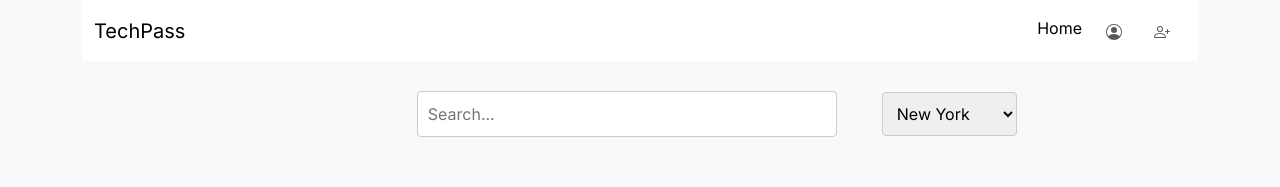
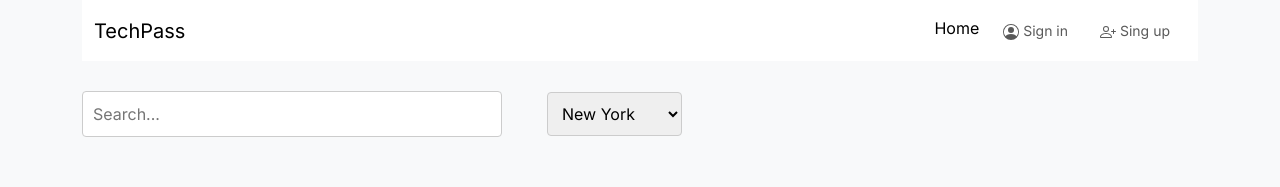
Before and after one commit to mobidev-attachees/techpass, a Next.js app: page / in a window 1280 px wide. Shown: the top 187 px of the page. Built offline with nearby package versions, Linux system fonts and the light colour scheme; no server answers; the database is empty; grey boxes are pictures that could not be loaded.

Commit message:
update package.json

```diff
--- a/src/app/page.js
+++ b/src/app/page.js
@@ -108,20 +108,19 @@ export default function Home() {
                 <a className="nav-link active" aria-current="page" href="/">Home</a>
               </li>
               <li className="nav-item">
-              <button type="button" data-mdb-button-init="" data-mdb-ripple-init="" class="btn btn-outline-secondary btn-rounded  ripple-surface-dark  m-0 border-0 btn-sm" data-mdb-ripple-color="dark" data-mdb-button-initialized="true" aria-pressed="false"><a className="nav-link link" href="/login">
+              <button type="button" data-mdb-button-init="" data-mdb-ripple-init="" class="btn btn-outline-secondary btn-rounded  ripple-surface-dark  m-0 border-0 btn-sm" data-mdb-ripple-color="dark" data-mdb-button-initialized="true" aria-pressed="false">
+              <a className="nav-link link" href="/login">
                 <svg xmlns="http://www.w3.org/2000/svg" width="16" height="16" fill="currentColor" class="bi bi-person-circle" viewBox="0 0 16 16">
                 <path d="M11 6a3 3 0 1 1-6 0 3 3 0 0 1 6 0"/>
                 <path fill-rule="evenodd" d="M0 8a8 8 0 1 1 16 0A8 8 0 0 1 0 8m8-7a7 7 0 0 0-5.468 11.37C3.242 11.226 4.805 10 8 10s4.757 1.225 5.468 2.37A7 7 0 0 0 8 1"/>
-              </svg>
-
-
+              </svg> Sign in
                 </a></button>
 
               </li>
               <li className="nav-item">
               <button type="button" data-mdb-button-init="" data-mdb-ripple-init="" class="btn btn-outline-secondary btn-rounded  ripple-surface-dark  m-0 border-0 btn-sm" data-mdb-ripple-color="dark" data-mdb-button-initialized="true" aria-pressed="false"><a className="nav-link" href="/register"><svg xmlns="http://www.w3.org/2000/svg" width="16" height="16" fill="currentColor" class="bi bi-person-plus" viewBox="0 0 16 16">
                 <path d="M6 8a3 3 0 1 0 0-6 3 3 0 0 0 0 6m2-3a2 2 0 1 1-4 0 2 2 0 0 1 4 0m4 8c0 1-1 1-1 1H1s-1 0-1-1 1-4 6-4 6 3 6 4m-1-.004c-.001-.246-.154-.986-.832-1.664C9.516 10.68 8.289 10 6 10s-3.516.68-4.168 1.332c-.678.678-.83 1.418-.832 1.664z"/>
-                <path fill-rule="evenodd" d="M13.5 5a.5.5 0 0 1 .5.5V7h1.5a.5.5 0 0 1 0 1H14v1.5a.5.5 0 0 1-1 0V8h-1.5a.5.5 0 0 1 0-1H13V5.5a.5.5 0 0 1 .5-.5"/></svg></a></button>
+                <path fill-rule="evenodd" d="M13.5 5a.5.5 0 0 1 .5.5V7h1.5a.5.5 0 0 1 0 1H14v1.5a.5.5 0 0 1-1 0V8h-1.5a.5.5 0 0 1 0-1H13V5.5a.5.5 0 0 1 .5-.5"/></svg> Sing up</a></button>
               </li>
             </ul>
 
@@ -130,7 +129,7 @@ export default function Home() {
       </nav>
       <main>
        {/* Search Bar */}
-       <div style={{ display: 'flex', justifyContent: 'space-between', alignItems: 'center', marginBottom: '50px', maxWidth: '600px', width: '100%', marginLeft:'30%', marginTop: '30px'}}>
+       <div style={{ display: 'flex', justifyContent: 'space-between', alignItems: 'center', marginBottom: '50px', maxWidth: '600px', width: '100%',  marginTop: '30px'}}>
           <input type="text" placeholder="Search..." style={{ flex: '1', padding: '10px', borderRadius: '4px', marginRight: '0px', border: '1px solid #ccc', maxWidth: '70%' }} />
           <select name="cities" style={{ padding: '10px', borderRadius: '4px', border: '1px solid #ccc', maxWidth: '28%' }}>
             <option value="newyork">New York</option>
```
